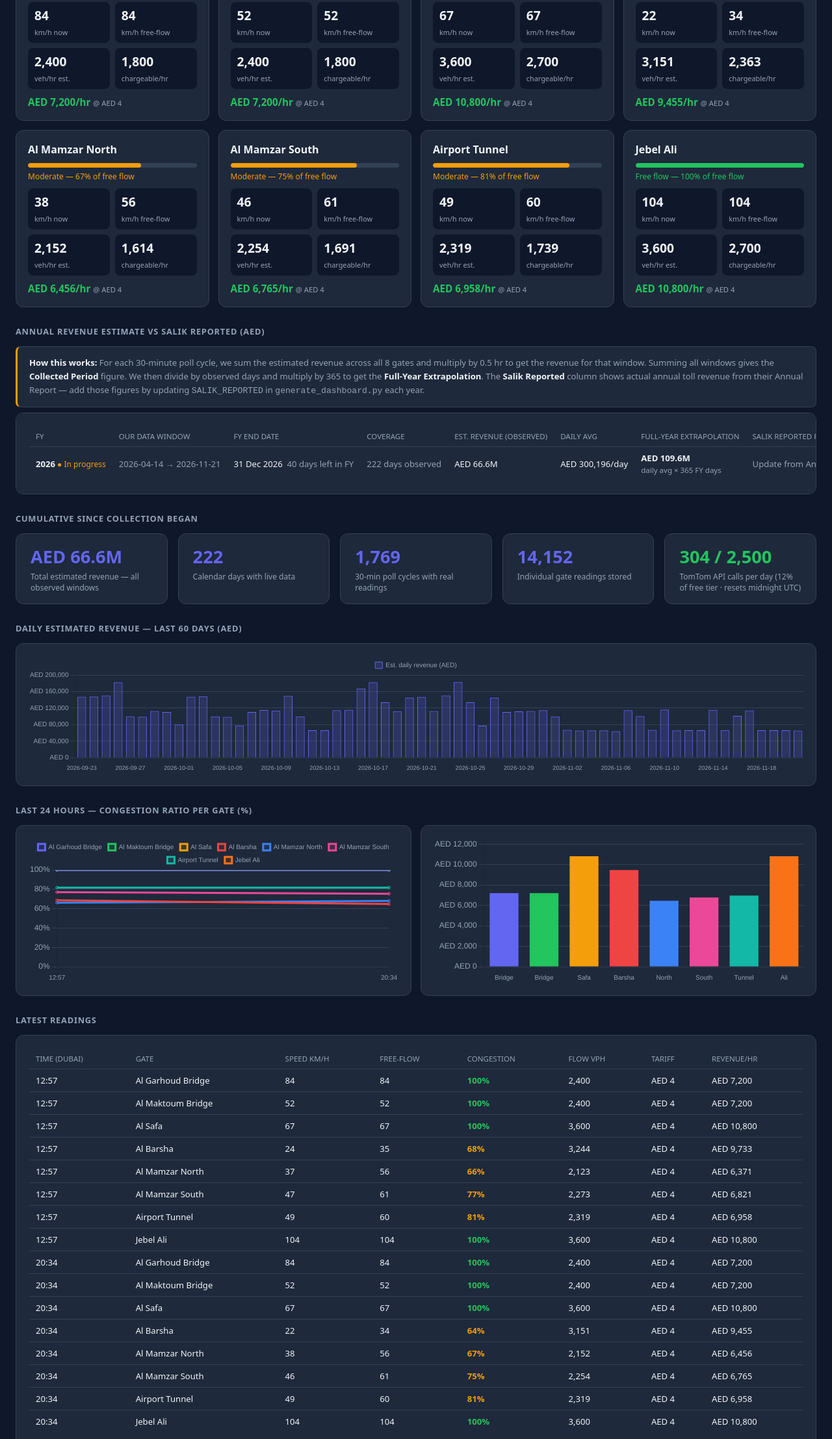
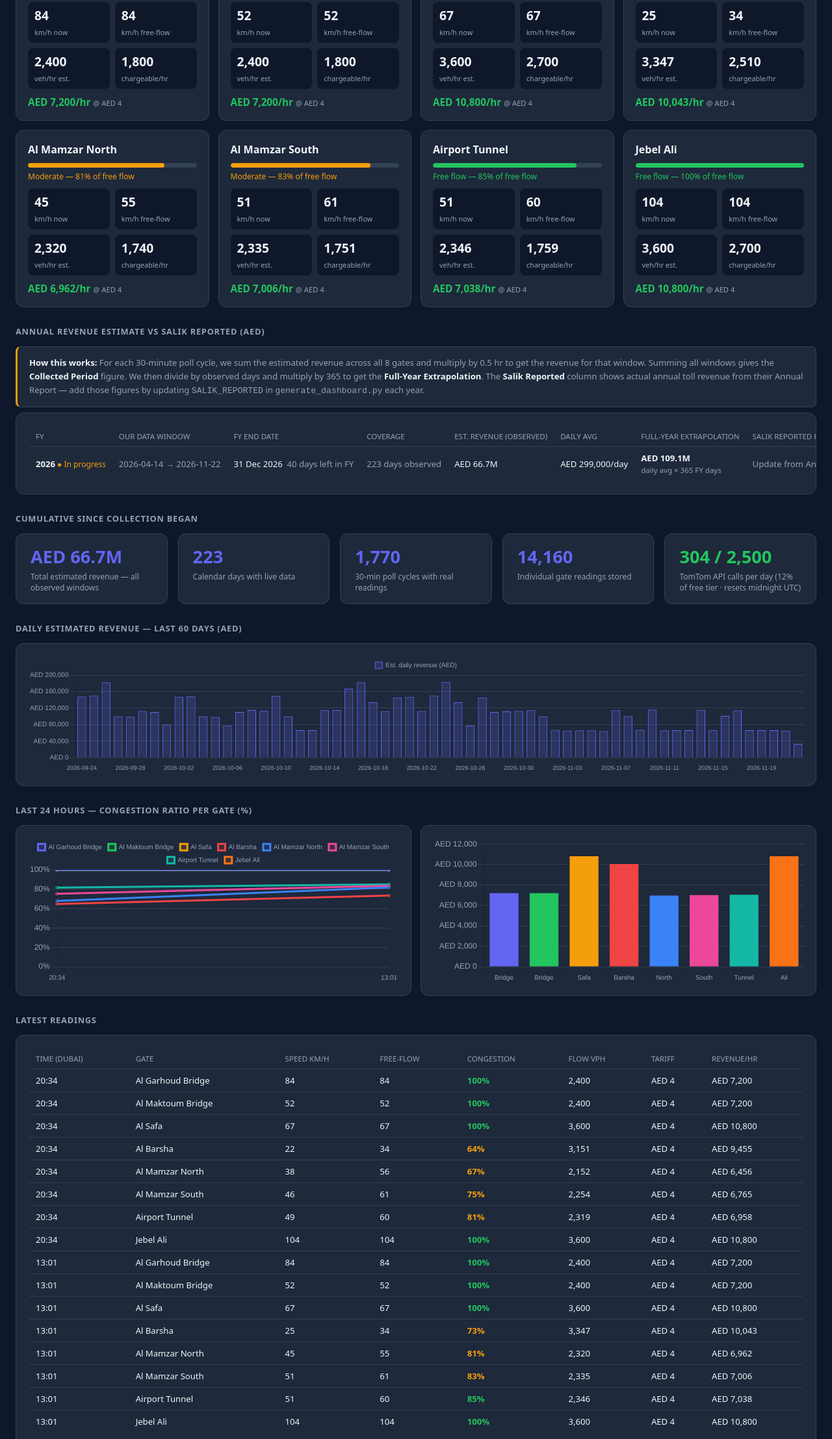
Before and after one commit to khanjunaid7980-stack/Salik_Tracker, a plain HTML site: page docs/index.html in a window 1280 px wide. Shown: the part 396-2611 px from the top of the page at 65% size. Drawn offline with nearby package versions, Linux system fonts and the light colour scheme.

Commit message:
chore: update traffic log 2026-11-22T09:01Z

```diff
--- a/docs/index.html
+++ b/docs/index.html
@@ -53,15 +53,15 @@
 <body>
 
 <h1>Salik Traffic Monitor</h1>
-<p class="sub">Updated: 22 Nov 2026 01:57 Dubai time &nbsp;·&nbsp; Auto-refreshes every 30 min &nbsp;·&nbsp; All 8 toll gates &nbsp;·&nbsp; 14,152 readings collected</p>
+<p class="sub">Updated: 22 Nov 2026 13:01 Dubai time &nbsp;·&nbsp; Auto-refreshes every 30 min &nbsp;·&nbsp; All 8 toll gates &nbsp;·&nbsp; 14,160 readings collected</p>
 
 <!-- ── Top stats ─────────────────────────────────────────────────────────── -->
 <p class="sec">Network Snapshot (Current)</p>
 <div class="stats">
-  <div class="sbox"><div class="v">AED 65,633</div><div class="l">Estimated network revenue / hr right now</div></div>
-  <div class="sbox"><div class="v">86%</div><div class="l">Average network speed vs free-flow</div></div>
-  <div class="sbox"><div class="v">AED 300,196</div><div class="l">Average estimated revenue / day (observed days)</div></div>
-  <div class="sbox"><div class="v">AED 109.6M</div><div class="l">Annualised run rate (daily avg × 365)</div></div>
+  <div class="sbox"><div class="v">AED 67,050</div><div class="l">Estimated network revenue / hr right now</div></div>
+  <div class="sbox"><div class="v">90%</div><div class="l">Average network speed vs free-flow</div></div>
+  <div class="sbox"><div class="v">AED 299,000</div><div class="l">Average estimated revenue / day (observed days)</div></div>
+  <div class="sbox"><div class="v">AED 109.1M</div><div class="l">Annualised run rate (daily avg × 365)</div></div>
 </div>
 
 <!-- ── Gate cards ────────────────────────────────────────────────────────── -->
@@ -105,51 +105,51 @@
         </div>
         <div class="card">
           <div class="gate-name">Al Barsha</div>
-          <div class="cbar-wrap"><div class="cbar" style="width:64%;background:#f59e0b"></div></div>
-          <div class="clabel" style="color:#f59e0b">Moderate — 64% of free flow</div>
+          <div class="cbar-wrap"><div class="cbar" style="width:73%;background:#f59e0b"></div></div>
+          <div class="clabel" style="color:#f59e0b">Moderate — 73% of free flow</div>
           <div class="metrics">
-            <div class="m"><span class="mv">22</span><span class="ml">km/h now</span></div>
+            <div class="m"><span class="mv">25</span><span class="ml">km/h now</span></div>
             <div class="m"><span class="mv">34</span><span class="ml">km/h free-flow</span></div>
-            <div class="m"><span class="mv">3,151</span><span class="ml">veh/hr est.</span></div>
-            <div class="m"><span class="mv">2,363</span><span class="ml">chargeable/hr</span></div>
+            <div class="m"><span class="mv">3,347</span><span class="ml">veh/hr est.</span></div>
+            <div class="m"><span class="mv">2,510</span><span class="ml">chargeable/hr</span></div>
           </div>
-          <div class="rev">AED 9,455/hr <span class="tbadge">@ AED 4</span></div>
+          <div class="rev">AED 10,043/hr <span class="tbadge">@ AED 4</span></div>
         </div>
         <div class="card">
           <div class="gate-name">Al Mamzar North</div>
-          <div class="cbar-wrap"><div class="cbar" style="width:67%;background:#f59e0b"></div></div>
-          <div class="clabel" style="color:#f59e0b">Moderate — 67% of free flow</div>
+          <div class="cbar-wrap"><div class="cbar" style="width:81%;background:#f59e0b"></div></div>
+          <div class="clabel" style="color:#f59e0b">Moderate — 81% of free flow</div>
           <div class="metrics">
-            <div class="m"><span class="mv">38</span><span class="ml">km/h now</span></div>
-            <div class="m"><span class="mv">56</span><span class="ml">km/h free-flow</span></div>
-            <div class="m"><span class="mv">2,152</span><span class="ml">veh/hr est.</span></div>
-            <div class="m"><span class="mv">1,614</span><span class="ml">chargeable/hr</span></div>
+            <div class="m"><span class="mv">45</span><span class="ml">km/h now</span></div>
+            <div class="m"><span class="mv">55</span><span class="ml">km/h free-flow</span></div>
+            <div class="m"><span class="mv">2,320</span><span class="ml">veh/hr est.</span></div>
+            <div class="m"><span class="mv">1,740</span><span class="ml">chargeable/hr</span></div>
           </div>
-          <div class="rev">AED 6,456/hr <span class="tbadge">@ AED 4</span></div>
+          <div class="rev">AED 6,962/hr <span class="tbadge">@ AED 4</span></div>
         </div>
         <div class="card">
           <div class="gate-name">Al Mamzar South</div>
-          <div class="cbar-wrap"><div class="cbar" style="width:75%;background:#f59e0b"></div></div>
-          <div class="clabel" style="color:#f59e0b">Moderate — 75% of free flow</div>
+          <div class="cbar-wrap"><div class="cbar" style="width:83%;background:#f59e0b"></div></div>
+          <div class="clabel" style="color:#f59e0b">Moderate — 83% of free flow</div>
           <div class="metrics">
-            <div class="m"><span class="mv">46</span><span class="ml">km/h now</span></div>
+            <div class="m"><span class="mv">51</span><span class="ml">km/h now</span></div>
             <div class="m"><span class="mv">61</span><span class="ml">km/h free-flow</span></div>
-            <div class="m"><span class="mv">2,254</span><span class="ml">veh/hr est.</span></div>
-            <div class="m"><span class="mv">1,691</span><span class="ml">chargeable/hr</span></div>
+            <div class="m"><span class="mv">2,335</span><span class="ml">veh/hr est.</span></div>
+            <div class="m"><span class="mv">1,751</span><span class="ml">chargeable/hr</span></div>
           </div>
-          <div class="rev">AED 6,765/hr <span class="tbadge">@ AED 4</span></div>
+          <div class="rev">AED 7,006/hr <span class="tbadge">@ AED 4</span></div>
         </div>
         <div class="card">
           <div class="gate-name">Airport Tunnel</div>
-          <div class="cbar-wrap"><div class="cbar" style="width:81%;background:#f59e0b"></div></div>
-          <div class="clabel" style="color:#f59e0b">Moderate — 81% of free flow</div>
+          <div class="cbar-wrap"><div class="cbar" style="width:85%;background:#22c55e"></div></div>
+          <div class="clabel" style="color:#22c55e">Free flow — 85% of free flow</div>
           <div class="metrics">
-            <div class="m"><span class="mv">49</span><span class="ml">km/h now</span></div>
+            <div class="m"><span class="mv">51</span><span class="ml">km/h now</span></div>
             <div class="m"><span class="mv">60</span><span class="ml">km/h free-flow</span></div>
-            <div class="m"><span class="mv">2,319</span><span class="ml">veh/hr est.</span></div>
-            <div class="m"><span class="mv">1,739</span><span class="ml">chargeable/hr</span></div>
+            <div class="m"><span class="mv">2,346</span><span class="ml">veh/hr est.</span></div>
+            <div class="m"><span class="mv">1,759</span><span class="ml">chargeable/hr</span></div>
           </div>
-          <div class="rev">AED 6,958/hr <span class="tbadge">@ AED 4</span></div>
+          <div class="rev">AED 7,038/hr <span class="tbadge">@ AED 4</span></div>
         </div>
         <div class="card">
           <div class="gate-name">Jebel Ali</div>
@@ -184,12 +184,12 @@
     <tbody>
         <tr>
           <td><b>2026</b><span style="color:#f59e0b;font-size:.75rem"> ● In progress</span></td>
-          <td class="muted">2026-04-14 → 2026-11-21</td>
+          <td class="muted">2026-04-14 → 2026-11-22</td>
           <td>31 Dec 2026 &nbsp;<span class="muted">40 days left in FY</span></td>
-          <td class="muted">222 days observed</td>
-          <td>AED 66.6M</td>
-          <td>AED 300,196/day</td>
-          <td><b>AED 109.6M</b><br><span class="muted" style="font-size:.72rem">daily avg × 365 FY days</span></td>
+          <td class="muted">223 days observed</td>
+          <td>AED 66.7M</td>
+          <td>AED 299,000/day</td>
+          <td><b>AED 109.1M</b><br><span class="muted" style="font-size:.72rem">daily avg × 365 FY days</span></td>
           <td><span class="muted">Update from Annual Report</span></td>
           <td><span class="muted">—</span></td>
         </tr></tbody>
@@ -199,10 +199,10 @@
 <!-- ── Cumulative stats ──────────────────────────────────────────────────── -->
 <p class="sec">Cumulative Since Collection Began</p>
 <div class="stats">
-  <div class="sbox"><div class="v">AED 66.6M</div><div class="l">Total estimated revenue — all observed windows</div></div>
-  <div class="sbox"><div class="v">222</div><div class="l">Calendar days with live data</div></div>
-  <div class="sbox"><div class="v">1,769</div><div class="l">30-min poll cycles with real readings</div></div>
-  <div class="sbox"><div class="v">14,152</div><div class="l">Individual gate readings stored</div></div>
+  <div class="sbox"><div class="v">AED 66.7M</div><div class="l">Total estimated revenue — all observed windows</div></div>
+  <div class="sbox"><div class="v">223</div><div class="l">Calendar days with live data</div></div>
+  <div class="sbox"><div class="v">1,770</div><div class="l">30-min poll cycles with real readings</div></div>
+  <div class="sbox"><div class="v">14,160</div><div class="l">Individual gate readings stored</div></div>
   <div class="sbox"><div class="v" style="color:#22c55e">304 / 2,500</div><div class="l">TomTom API calls per day (12% of free tier · resets midnight UTC)</div></div>
 </div>
 
@@ -228,78 +228,6 @@
       <th>Congestion</th><th>Flow vph</th><th>Tariff</th><th>Revenue/hr</th>
     </tr></thead>
     <tbody><tr>
-          <td>12:57</td>
-          <td>Al Garhoud Bridge</td>
-          <td>84</td>
-          <td>84</td>
-          <td style="color:#22c55e;font-weight:600">100%</td>
-          <td>2,400</td>
-          <td>AED 4</td>
-          <td>AED 7,200</td>
-        </tr><tr>
-          <td>12:57</td>
-          <td>Al Maktoum Bridge</td>
-          <td>52</td>
-          <td>52</td>
-          <td style="color:#22c55e;font-weight:600">100%</td>
-          <td>2,400</td>
-          <td>AED 4</td>
-          <td>AED 7,200</td>
-        </tr><tr>
-          <td>12:57</td>
-          <td>Al Safa</td>
-          <td>67</td>
-          <td>67</td>
-          <td style="color:#22c55e;font-weight:600">100%</td>
-          <td>3,600</td>
-          <td>AED 4</td>
-          <td>AED 10,800</td>
-        </tr><tr>
-          <td>12:57</td>
-          <td>Al Barsha</td>
-          <td>24</td>
-          <td>35</td>
-          <td style="color:#f59e0b;font-weight:600">68%</td>
-          <td>3,244</td>
-          <td>AED 4</td>
-          <td>AED 9,733</td>
-        </tr><tr>
-          <td>12:57</td>
-          <td>Al Mamzar North</td>
-          <td>37</td>
-          <td>56</td>
-          <td style="color:#f59e0b;font-weight:600">66%</td>
-          <td>2,123</td>
-          <td>AED 4</td>
-          <td>AED 6,371</td>
-        </tr><tr>
-          <td>12:57</td>
-          <td>Al Mamzar South</td>
-          <td>47</td>
-          <td>61</td>
-          <td style="color:#f59e0b;font-weight:600">77%</td>
-          <td>2,273</td>
-          <td>AED 4</td>
-          <td>AED 6,821</td>
-        </tr><tr>
-          <td>12:57</td>
-          <td>Airport Tunnel</td>
-          <td>49</td>
-          <td>60</td>
-          <td style="color:#f59e0b;font-weight:600">81%</td>
-          <td>2,319</td>
-          <td>AED 4</td>
-          <td>AED 6,958</td>
-        </tr><tr>
-          <td>12:57</td>
-          <td>Jebel Ali</td>
-          <td>104</td>
-          <td>104</td>
-          <td style="color:#22c55e;font-weight:600">100%</td>
-          <td>3,600</td>
-          <td>AED 4</td>
-          <td>AED 10,800</td>
-        </tr><tr>
           <td>20:34</td>
           <td>Al Garhoud Bridge</td>
           <td>84</td>
@@ -371,6 +299,78 @@
           <td>3,600</td>
           <td>AED 4</td>
           <td>AED 10,800</td>
+        </tr><tr>
+          <td>13:01</td>
+          <td>Al Garhoud Bridge</td>
+          <td>84</td>
+          <td>84</td>
+          <td style="color:#22c55e;font-weight:600">100%</td>
+          <td>2,400</td>
+          <td>AED 4</td>
+          <td>AED 7,200</td>
+        </tr><tr>
+          <td>13:01</td>
+          <td>Al Maktoum Bridge</td>
+          <td>52</td>
+          <td>52</td>
+          <td style="color:#22c55e;font-weight:600">100%</td>
+          <td>2,400</td>
+          <td>AED 4</td>
+          <td>AED 7,200</td>
+        </tr><tr>
+          <td>13:01</td>
+          <td>Al Safa</td>
+          <td>67</td>
+          <td>67</td>
+          <td style="color:#22c55e;font-weight:600">100%</td>
+          <td>3,600</td>
+          <td>AED 4</td>
+          <td>AED 10,800</td>
+        </tr><tr>
+          <td>13:01</td>
+          <td>Al Barsha</td>
+          <td>25</td>
+          <td>34</td>
+          <td style="color:#f59e0b;font-weight:600">73%</td>
+          <td>3,347</td>
+          <td>AED 4</td>
+          <td>AED 10,043</td>
+        </tr><tr>
+          <td>13:01</td>
+          <td>Al Mamzar North</td>
+          <td>45</td>
+          <td>55</td>
+          <td style="color:#f59e0b;font-weight:600">81%</td>
+          <td>2,320</td>
+          <td>AED 4</td>
+          <td>AED 6,962</td>
+        </tr><tr>
+          <td>13:01</td>
+          <td>Al Mamzar South</td>
+          <td>51</td>
+          <td>61</td>
+          <td style="color:#f59e0b;font-weight:600">83%</td>
+          <td>2,335</td>
+          <td>AED 4</td>
+          <td>AED 7,006</td>
+        </tr><tr>
+          <td>13:01</td>
+          <td>Airport Tunnel</td>
+          <td>51</td>
+          <td>60</td>
+          <td style="color:#22c55e;font-weight:600">85%</td>
+          <td>2,346</td>
+          <td>AED 4</td>
+          <td>AED 7,038</td>
+        </tr><tr>
+          <td>13:01</td>
+          <td>Jebel Ali</td>
+          <td>104</td>
+          <td>104</td>
+          <td style="color:#22c55e;font-weight:600">100%</td>
+          <td>3,600</td>
+          <td>AED 4</td>
+          <td>AED 10,800</td>
         </tr></tbody>
   </table>
 </div>
@@ -394,10 +394,10 @@ const chtDefaults = {
 new Chart(document.getElementById('dailyChart').getContext('2d'),{
   type:'bar',
   data:{
-    labels:["2026-09-23", "2026-09-24", "2026-09-25", "2026-09-26", "2026-09-27", "2026-09-28", "2026-09-29", "2026-09-30", "2026-10-01", "2026-10-02", "2026-10-03", "2026-10-04", "2026-10-05", "2026-10-06", "2026-10-07", "2026-10-08", "2026-10-09", "2026-10-10", "2026-10-11", "2026-10-12", "2026-10-13", "2026-10-14", "2026-10-15", "2026-10-16", "2026-10-17", "2026-10-18", "2026-10-19", "2026-10-20", "2026-10-21", "2026-10-22", "2026-10-23", "2026-10-24", "2026-10-25", "2026-10-26", "2026-10-27", "2026-10-28", "2026-10-29", "2026-10-30", "2026-10-31", "2026-11-01", "2026-11-02", "2026-11-03", "2026-11-04", "2026-11-05", "2026-11-06", "2026-11-07", "2026-11-08", "2026-11-09", "2026-11-10", "2026-11-11", "2026-11-12", "2026-11-13", "2026-11-14", "2026-11-15", "2026-11-16", "2026-11-17", "2026-11-18", "2026-11-19", "2026-11-20", "2026-11-21"],
+    labels:["2026-09-24", "2026-09-25", "2026-09-26", "2026-09-27", "2026-09-28", "2026-09-29", "2026-09-30", "2026-10-01", "2026-10-02", "2026-10-03", "2026-10-04", "2026-10-05", "2026-10-06", "2026-10-07", "2026-10-08", "2026-10-09", "2026-10-10", "2026-10-11", "2026-10-12", "2026-10-13", "2026-10-14", "2026-10-15", "2026-10-16", "2026-10-17", "2026-10-18", "2026-10-19", "2026-10-20", "2026-10-21", "2026-10-22", "2026-10-23", "2026-10-24", "2026-10-25", "2026-10-26", "2026-10-27", "2026-10-28", "2026-10-29", "2026-10-30", "2026-10-31", "2026-11-01", "2026-11-02", "2026-11-03", "2026-11-04", "2026-11-05", "2026-11-06", "2026-11-07", "2026-11-08", "2026-11-09", "2026-11-10", "2026-11-11", "2026-11-12", "2026-11-13", "2026-11-14", "2026-11-15", "2026-11-16", "2026-11-17", "2026-11-18", "2026-11-19", "2026-11-20", "2026-11-21", "2026-11-22"],
     datasets:[{
       label:'Est. daily revenue (AED)',
-      data:[147467.0, 147638.0, 150522.0, 182469.0, 100342.0, 99148.0, 112683.0, 110195.0, 80024.0, 147230.0, 148601.0, 99767.0, 98535.0, 77923.0, 110524.0, 115003.0, 114029.0, 149372.0, 99755.0, 66478.0, 66166.0, 114687.0, 115557.0, 167341.0, 182440.0, 133920.0, 112200.0, 145522.0, 146787.0, 112808.0, 150369.0, 183193.0, 133974.0, 77417.0, 145297.0, 110512.0, 111969.0, 112631.0, 114801.0, 99799.0, 67050.0, 65510.0, 65780.0, 66117.0, 64003.0, 114794.0, 100508.0, 67210.0, 116347.0, 65782.0, 66526.0, 66346.0, 115430.0, 66694.0, 100763.0, 114252.0, 66374.0, 66414.0, 66485.0, 65758.0],
+      data:[147638.0, 150522.0, 182469.0, 100342.0, 99148.0, 112683.0, 110195.0, 80024.0, 147230.0, 148601.0, 99767.0, 98535.0, 77923.0, 110524.0, 115003.0, 114029.0, 149372.0, 99755.0, 66478.0, 66166.0, 114687.0, 115557.0, 167341.0, 182440.0, 133920.0, 112200.0, 145522.0, 146787.0, 112808.0, 150369.0, 183193.0, 133974.0, 77417.0, 145297.0, 110512.0, 111969.0, 112631.0, 114801.0, 99799.0, 67050.0, 65510.0, 65780.0, 66117.0, 64003.0, 114794.0, 100508.0, 67210.0, 116347.0, 65782.0, 66526.0, 66346.0, 115430.0, 66694.0, 100763.0, 114252.0, 66374.0, 66414.0, 66485.0, 65758.0, 33525.0],
       backgroundColor:'#6366f133',
       borderColor:'#6366f1',
       borderWidth:1,
@@ -415,8 +415,8 @@ new Chart(document.getElementById('dailyChart').getContext('2d'),{
 new Chart(document.getElementById('trendChart').getContext('2d'),{
   type:'line',
   data:{
-    labels:["12:57", "20:34"],
-    datasets:[{"label": "Al Garhoud Bridge", "data": [100.0, 100.0], "borderColor": "#6366f1", "backgroundColor": "#6366f122", "tension": 0.3, "spanGaps": true, "pointRadius": 2}, {"label": "Al Maktoum Bridge", "data": [100.0, 100.0], "borderColor": "#22c55e", "backgroundColor": "#22c55e22", "tension": 0.3, "spanGaps": true, "pointRadius": 2}, {"label": "Al Safa", "data": [100.0, 100.0], "borderColor": "#f59e0b", "backgroundColor": "#f59e0b22", "tension": 0.3, "spanGaps": true, "pointRadius": 2}, {"label": "Al Barsha", "data": [68.6, 64.7], "borderColor": "#ef4444", "backgroundColor": "#ef444422", "tension": 0.3, "spanGaps": true, "pointRadius": 2}, {"label": "Al Mamzar North", "data": [66.1, 67.9], "borderColor": "#3b82f6", "backgroundColor": "#3b82f622", "tension": 0.3, "spanGaps": true, "pointRadius": 2}, {"label": "Al Mamzar South", "data": [77.0, 75.4], "borderColor": "#ec4899", "backgroundColor": "#ec489922", "tension": 0.3, "spanGaps": true, "pointRadius": 2}, {"label": "Airport Tunnel", "data": [81.7, 81.7], "borderColor": "#14b8a6", "backgroundColor": "#14b8a622", "tension": 0.3, "spanGaps": true, "pointRadius": 2}, {"label": "Jebel Ali", "data": [100.0, 100.0], "borderColor": "#f97316", "backgroundColor": "#f9731622", "tension": 0.3, "spanGaps": true, "pointRadius": 2}]
+    labels:["20:34", "13:01"],
+    datasets:[{"label": "Al Garhoud Bridge", "data": [100.0, 100.0], "borderColor": "#6366f1", "backgroundColor": "#6366f122", "tension": 0.3, "spanGaps": true, "pointRadius": 2}, {"label": "Al Maktoum Bridge", "data": [100.0, 100.0], "borderColor": "#22c55e", "backgroundColor": "#22c55e22", "tension": 0.3, "spanGaps": true, "pointRadius": 2}, {"label": "Al Safa", "data": [100.0, 100.0], "borderColor": "#f59e0b", "backgroundColor": "#f59e0b22", "tension": 0.3, "spanGaps": true, "pointRadius": 2}, {"label": "Al Barsha", "data": [64.7, 73.5], "borderColor": "#ef4444", "backgroundColor": "#ef444422", "tension": 0.3, "spanGaps": true, "pointRadius": 2}, {"label": "Al Mamzar North", "data": [67.9, 81.8], "borderColor": "#3b82f6", "backgroundColor": "#3b82f622", "tension": 0.3, "spanGaps": true, "pointRadius": 2}, {"label": "Al Mamzar South", "data": [75.4, 83.6], "borderColor": "#ec4899", "backgroundColor": "#ec489922", "tension": 0.3, "spanGaps": true, "pointRadius": 2}, {"label": "Airport Tunnel", "data": [81.7, 85.0], "borderColor": "#14b8a6", "backgroundColor": "#14b8a622", "tension": 0.3, "spanGaps": true, "pointRadius": 2}, {"label": "Jebel Ali", "data": [100.0, 100.0], "borderColor": "#f97316", "backgroundColor": "#f9731622", "tension": 0.3, "spanGaps": true, "pointRadius": 2}]
   },
   options:{...chtDefaults,
     scales:{
@@ -433,7 +433,7 @@ new Chart(document.getElementById('revChart').getContext('2d'),{
     labels:["Bridge", "Bridge", "Safa", "Barsha", "North", "South", "Tunnel", "Ali"],
     datasets:[{
       label:'AED/hr',
-      data:[7200.0, 7200.0, 10800.0, 9455.0, 6456.0, 6765.0, 6958.0, 10800.0],
+      data:[7200.0, 7200.0, 10800.0, 10043.0, 6962.0, 7006.0, 7038.0, 10800.0],
       backgroundColor:["#6366f1", "#22c55e", "#f59e0b", "#ef4444", "#3b82f6", "#ec4899", "#14b8a6", "#f97316"],
     }]
   },
```
Also changed, not shown: data/traffic_log.csv.
